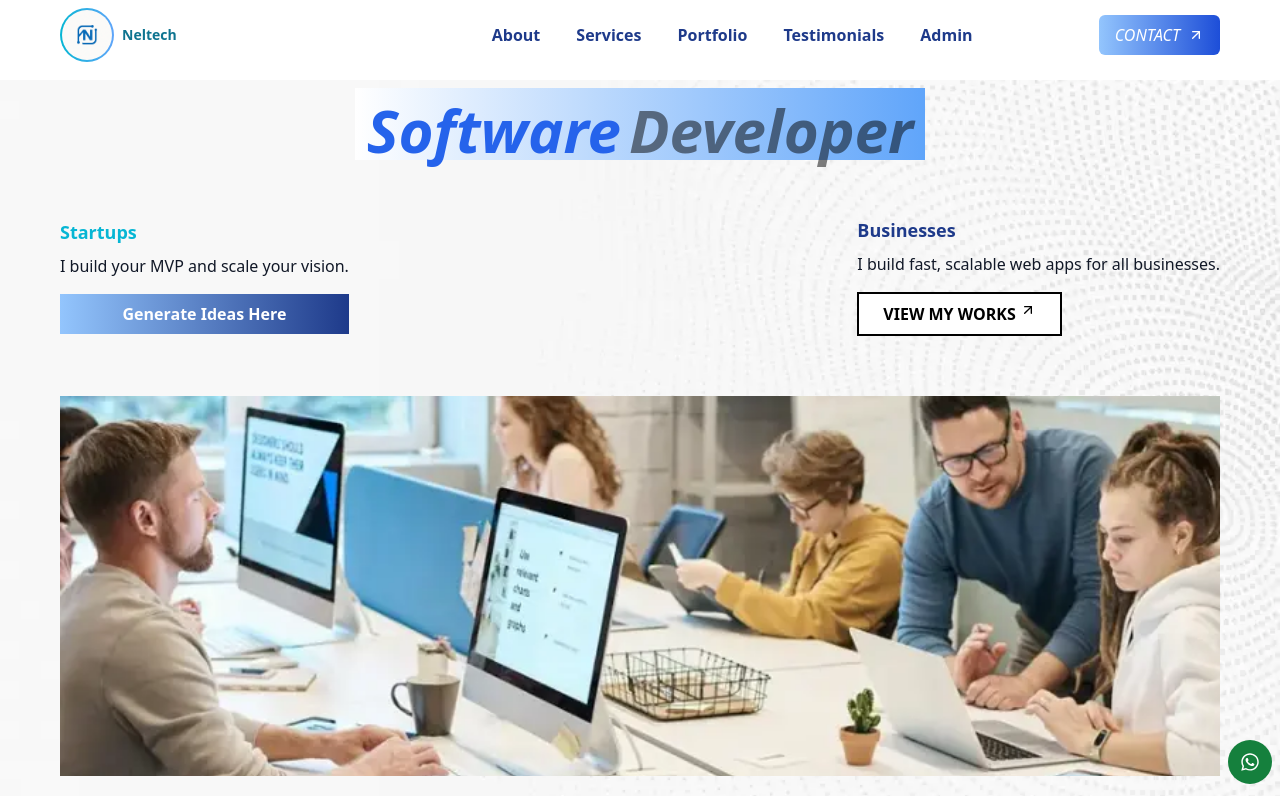
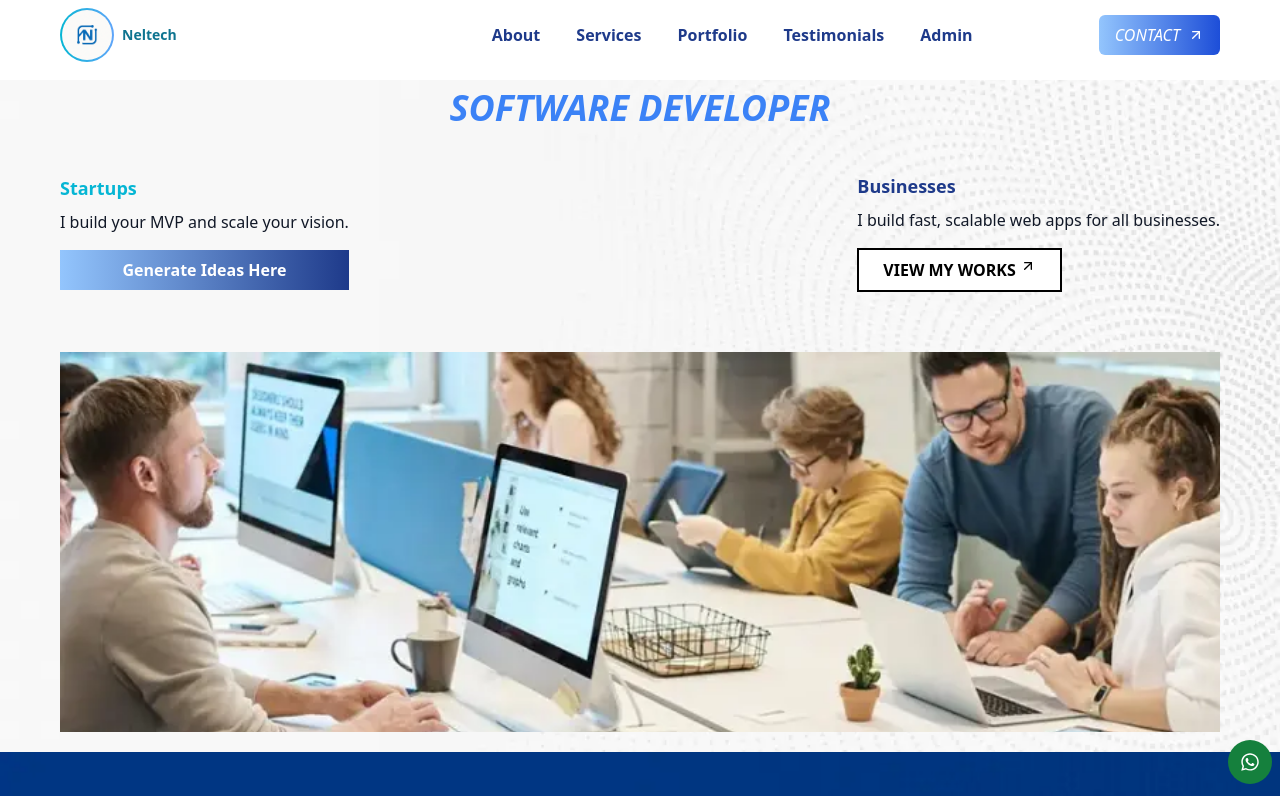
Before and after one commit to Tech041/my-web, a React (Vite) app in the folder client/: page / in a window 1280 px wide. Shown: the top 796 px of the page. Built offline with nearby package versions, Linux system fonts and the light colour scheme; no server answers.

Commit message:
updated hero

```diff
--- a/client/src/components/Hero.tsx
+++ b/client/src/components/Hero.tsx
@@ -2,6 +2,7 @@ import React from "react";
 import Button from "./Button";
 import { Link } from "react-router-dom";
 import Assistance from "./Assistance";
+import HeroCarousel from "./HeroCarousel";
 
 const Hero = () => {
   return (
@@ -9,10 +10,9 @@ const Hero = () => {
       <div className=" bg-[url('/hero.webp')] bg-cover  text-gray-900 h-full w-full pb-5">
         <div className="container">
           <div className="flex flex-col items-center justify-center gap-2 mt-4 py-2 font-bold">
-            <h1 className=" text-3xl sm:text-4xl md:text-6xl pt-3 mb-3 bg-gradient-to-l from-blue-400 to-white px-3 italic">
-              <span className="text-blue-600 pr-2">Software</span>
-              <span className="text-black/50 ">Developer</span>
-            </h1>
+            <div className="   text-blue-500  italic">
+              <HeroCarousel />
+            </div>
           </div>
           <div className="flex flex-col md:flex-row md:justify-between md:items-center gap-4 mt-4 pt-5">
             {/* left */}
--- /dev/null
+++ b/client/src/components/HeroCarousel.jsx
@@ -0,0 +1,34 @@
+import React, { useState, useEffect } from "react";
+
+const HeroCarousel = () => {
+  const items = [
+    "I'M NELSON,",
+    "SOFTWARE DEVELOPER",
+    "I SPECIALIZE",
+    "IN BUILDING",
+    "FAST,RESPONSIVE",
+    "AND SCALABLE",
+    " WEB APPS",
+    "USING THE",
+    "MERN STACK.",
+  ];
+  const [index, setIndex] = useState(0);
+
+  useEffect(() => {
+    const interval = setInterval(() => {
+      setIndex((prevIndex) => (prevIndex + 1) % items.length);
+    }, 4000);
+
+    return () => clearInterval(interval);
+  }, [items.length]);
+
+  return (
+    <div className="w-full h-10  flex items-center justify-center overflow-hidden">
+      <div className="transition-transform duration-700 ease-in-out text-2xl sm:text-3xl md:text-4xl font-bold">
+        {items[index]}
+      </div>
+    </div>
+  );
+};
+
+export default HeroCarousel;
--- a/client/src/components/Navbar.jsx
+++ b/client/src/components/Navbar.jsx
@@ -73,13 +73,10 @@ const Navbar = () => {
             </div>
             <div className="flex-1 flex  items-center gap-4 justify-end ">
               <Button
-                children={
-                  <a href="#contact" className="italic">
-                    CONTACT
-                  </a>
-                }
+                href={"#contact"}
+                children={"CONTACT"}
                 buttonClass={
-                  " bg-gradient-to-l from-blue-700 to-blue-300 transition-opacity duration-300 hover:opacity-80 text-white px-3 md:px-4 py-1 md:py-2  flex justify-center items-center gap-2 rounded-md"
+                  " italic bg-gradient-to-l from-blue-700 to-blue-300 transition-opacity duration-300 hover:opacity-80 text-white px-3 md:px-4 py-1 md:py-2  flex justify-center items-center gap-2 rounded-md"
                 }
                 iconClass={"text-white"}
               />
```
Also changed, not shown: client/src/index.css (line endings or trailing spaces), 5 other files (tests, documents, lock files or other folders).
